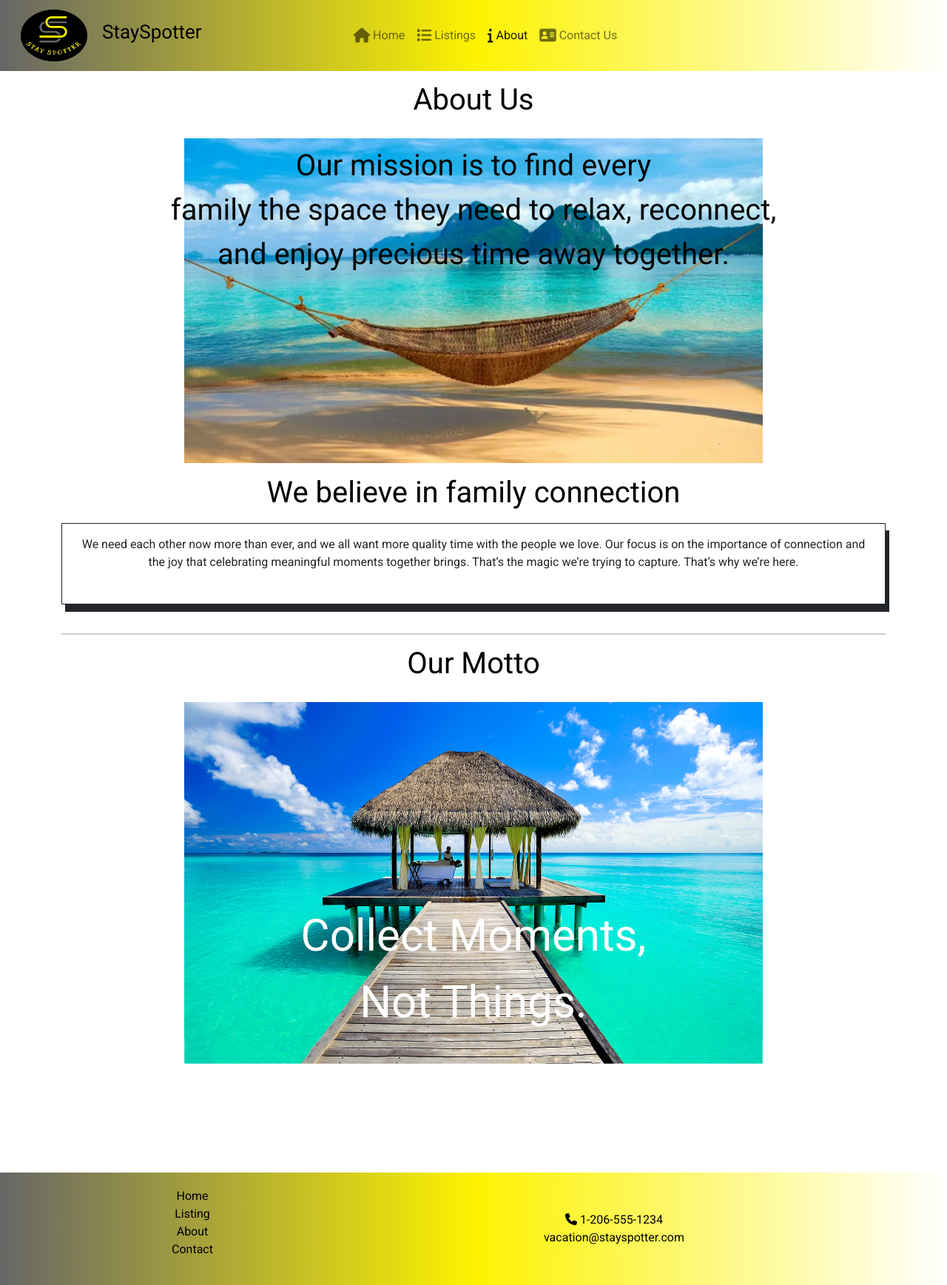
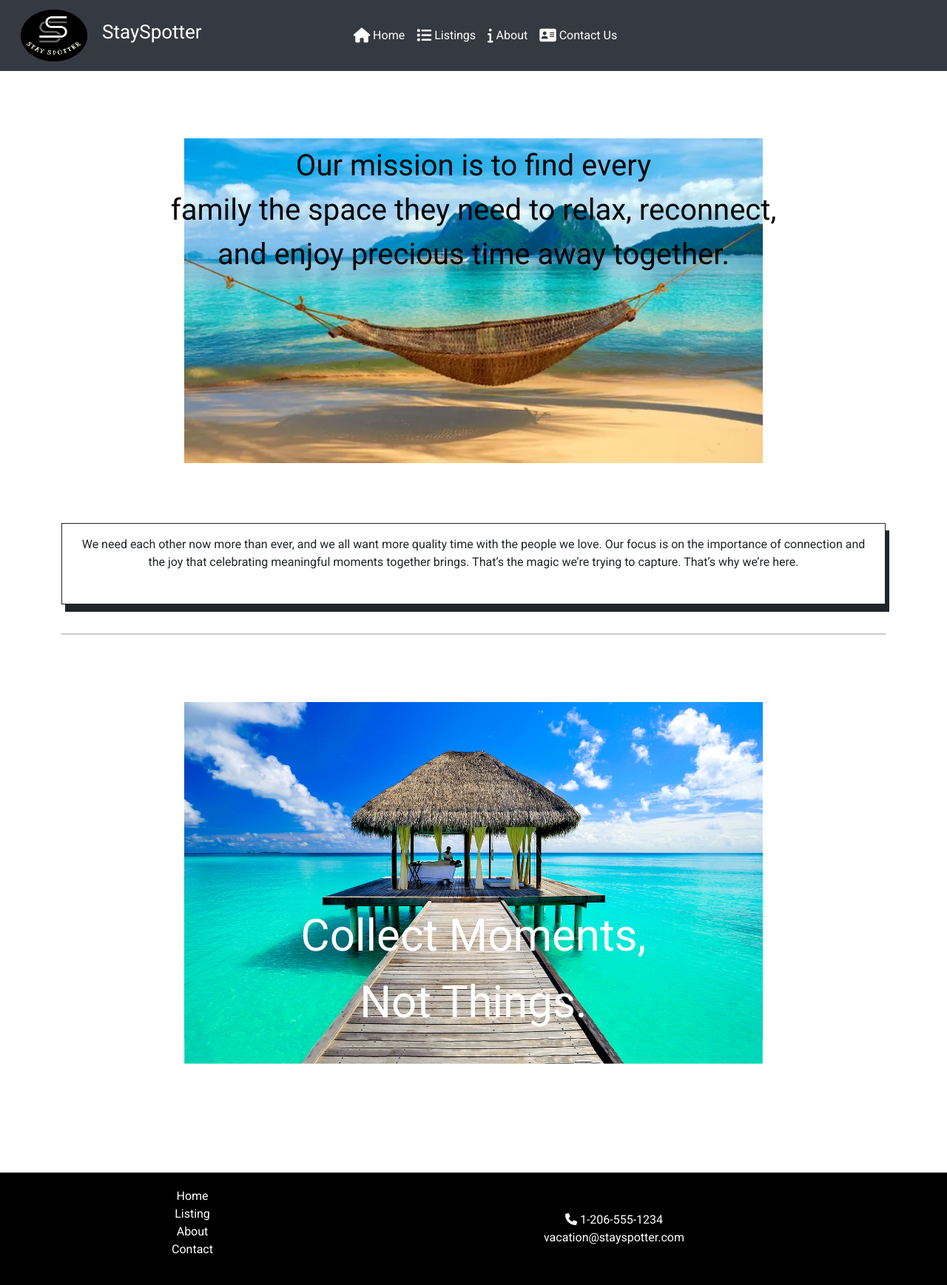
Before and after one commit to wntrch/Stay-Spotter-React-Project, a React (Create React App) app: page /about in a window 1280 px wide. Shown: the whole page at 74% size. Built offline with nearby package versions, Linux system fonts and the light colour scheme.

Commit message:
Changed color scheme on home page, added effects to search button and navbar

```diff
--- a/src/App.css
+++ b/src/App.css
@@ -17,7 +17,11 @@
 
 h1 {
   font-size: 1.5em;
-  color: #000;
+  color: #fff;
+}
+
+.icon {
+  color: #fff;
 }
 
 .logo-container {
@@ -30,6 +34,22 @@ h1 {
   font-size: 1.3em;
 }
 
+.nav-item-content i.fa {
+  color: #fff;
+}
+
+.nav-item-content:hover i.fa {
+  color: #a6a6a6;
+}
+
+.nav-item-content {
+  color: #fff;
+}
+
+.nav-item-content:hover {
+  color: #a6a6a6;
+}
+
 /* .links-container {
   display: flex;
   align-items: flex-start;
@@ -38,7 +58,7 @@ h1 {
 } */
 
 .top-navbar {
-  background: linear-gradient(to right, #666666, #fdf200, #fff);
+  background-color: #353941;
 }
 
 /* General */
@@ -77,7 +97,8 @@ h1 {
 }
 
 .content-wrapper {
-  background: linear-gradient(to right, #666666, #fdf200, #fff);
+  background-color: #353941;
+  color: #fff;
 }
 
 h2 {
@@ -121,11 +142,6 @@ h4 {
   background: transparent;
 }
 
-/* padding: 2rem;
-margin: 0 auto;
-max-width: 1200px;
-background: transparent; */
-
 @media (max-width: 576px) {
   .search-bar {
     width: 80vw;
@@ -156,10 +172,15 @@ background: transparent; */
   color: #fff;
   cursor: pointer;
   outline: none;
+  transition: transform 0.1s ease-in-out;
+}
+
+.search-button:active {
+  transform: scale(0.97);
 }
 
 .search-button:hover {
-  background-color: #fdf200;
+  background-color: #a6a6a6;
   color: #000;
 }
 
@@ -361,27 +382,27 @@ Label {
 .footer-link {
   padding-top: 1rem;
   text-decoration: none;
-  color: #000;
+  color: #fff;
 }
 
 .footer-link:hover {
   text-decoration: none;
-  color: #fdf200;
+  color: #a6a6a6;
 }
 
 .footer-link2 {
   text-decoration: none;
-  color: #000;
+  color: #fff;
   padding-top: 1rem;
 }
 
 .footer-link2:hover {
   text-decoration: none;
-  color: #666666;
+  color: #a6a6a6;
 }
 
 .site-footer {
-  background-image: linear-gradient(to right, #666666, #fdf200, #fff);
+  background-color: #000;
   padding: 20px 0;
   margin-top: 0rem;
 }
--- a/src/components/TopNavbar.js
+++ b/src/components/TopNavbar.js
@@ -8,7 +8,7 @@ import {
   NavItem,
 } from "reactstrap";
 import { NavLink } from "react-router-dom";
-import StaySpotterLogo from "../assets/img/logo.png";
+import StaySpotterLogo from "../assets/img/sslogo.png";
 
 const TopNavbar = () => {
   const [menuOpen, setMenuOpen] = useState(false);
@@ -46,22 +46,31 @@ const TopNavbar = () => {
           <Nav navbar>
             <NavItem>
               <NavLink className="nav-link" to="/">
-                <i className="fa fa-home fa-lg" /> Home
+                <span className="nav-item-content">
+                  {" "}
+                  <i className="fa fa-home fa-lg icon" /> Home
+                </span>
               </NavLink>
             </NavItem>
             <NavItem>
               <NavLink className="nav-link" to="/listings">
-                <i className="fa fa-list fa-lg" /> Listings
+                <span className="nav-item-content">
+                  <i className="fa fa-list fa-lg icon" /> Listings
+                </span>
               </NavLink>
             </NavItem>
             <NavItem>
               <NavLink className="nav-link" to="/about">
-                <i className="fa fa-info fa-lg" /> About
+                <span className="nav-item-content">
+                  <i className="fa fa-info fa-lg icon" /> About
+                </span>
               </NavLink>
             </NavItem>
             <NavItem>
               <NavLink className="nav-link" to="/contact">
-                <i className="fa fa-address-card fa-lg" /> Contact Us
+                <span className="nav-item-content">
+                  <i className="fa fa-address-card fa-lg icon" /> Contact Us
+                </span>
               </NavLink>
             </NavItem>
           </Nav>
--- a/src/data/Rentals.js
+++ b/src/data/Rentals.js
@@ -3,7 +3,7 @@ export const Rentals = [
     id: 0,
     name: "Forest Cabin",
     image:
-      "https://a0.muscache.com/im/pictures/2e24b098-41ed-4d92-80c0-1e8d65bfbce4.jpg?im_w=1200",
+      "https://a0.muscache.com/im/pictures/prohost-api/Hosting-8227821/original/c1084351-5116-4c84-80e7-cf9af7ac5d16.jpeg?im_w=1200",
     link: "https://www.airbnb.com/rooms/8227821?category_tag=Tag%3A5348&enable_m3_private_room=true&search_mode=flex_destinations_search&source_impression_id=p3_1687531807_0eL4pSyv2KWaM0Hy&previous_page_section_name=1000&federated_search_id=e2cddfec-1fa4-4e25-b2d0-248e55f42bbf&guests=1&adults=1",
     details: "6 guests / 2 bedrooms / 4 bed / 1 bath",
     price: "$178 / night",
--- a/src/pages/HomePage.js
+++ b/src/pages/HomePage.js
@@ -15,11 +15,6 @@ const HomePage = () => {
           alt="beachside banner"
           style={{ width: "100%", height: "30vh", objectFit: "cover" }}
         />
-        <div>
-          <h2 className="banner-text">
-            Book your next favorite vacation rental spot
-          </h2>
-        </div>
         <div className="search-container">
           <input
             type="text"
@@ -79,7 +74,7 @@ const HomePage = () => {
       </div>
       <div
         className="content-wrapper"
-        style={{ background: "#000", color: "#fff" }}
+        style={{ background: "#353941", color: "#fff" }}
       >
         <div className="content-container">
           <Row
@@ -113,7 +108,7 @@ const HomePage = () => {
       </div>
       <div
         style={{
-          background: "#666666",
+          background: "#353941",
           color: "#FFF",
           padding: "1rem",
           margin: "0 auto",
```
Also changed, not shown: src/assets/img/sslogo.png (added).
